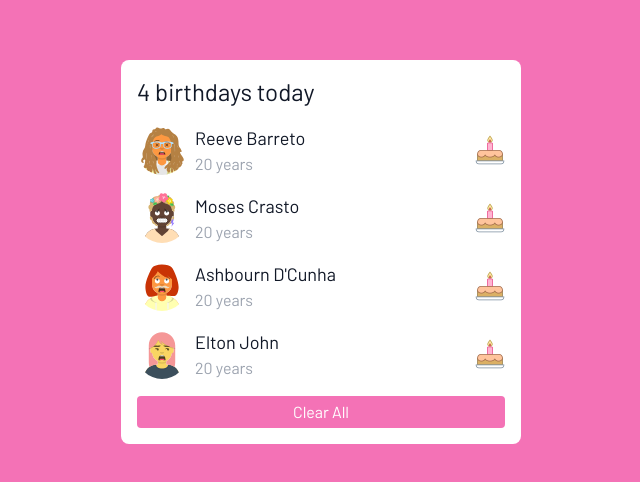
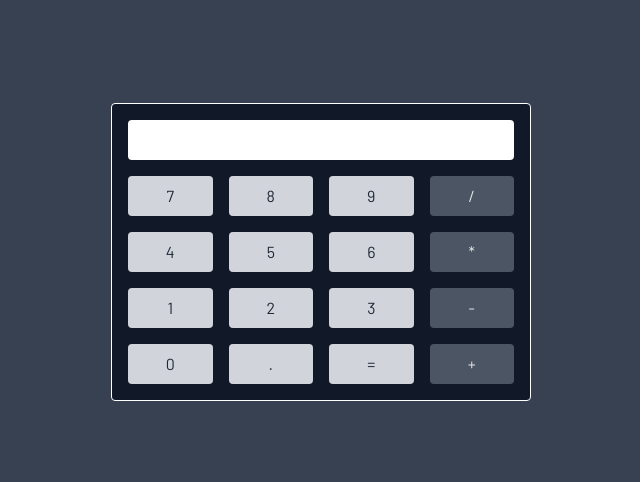
Before and after one commit to reeveboy/wdf-practical-repo, a React (Create React App) app: page / in a window 1280 px wide. Shown: the part 148-630 px from the top of the page, without its empty margins (319-959 px from the left). Built offline with nearby package versions, Linux system fonts and the light colour scheme.

Commit message:
Calculator UI

```diff
--- /dev/null
+++ b/src/Calculator/Calculator.js
@@ -0,0 +1,39 @@
+import React from 'react'
+
+function Calculator() {
+  return (
+    <div class="w-screen h-screen bg-gray-700 text-gray-200 flex justify-center items-center">
+        <div class="p-4 w-[420px] border border-white rounded grid grid-rows-5 gap-4 bg-gray-900">
+            <div>
+                <input class="w-full px-4 py-2 rounded text-gray-800" type="text" name="" id="" />
+            </div>
+            <div class="text-gray-800 grid grid-cols-4 gap-4 text-center">
+                <button class="px-4 py-2 bg-gray-300 hover:bg-gray-600 rounded">7</button>
+                <button class="px-4 py-2 bg-gray-300 hover:bg-gray-600 rounded">8</button>
+                <button class="px-4 py-2 bg-gray-300 hover:bg-gray-600 rounded">9</button>
+                <button class="px-4 py-2 bg-gray-600 hover:bg-gray-800 rounded text-gray-200">/</button>
+            </div>
+            <div class="text-gray-800 grid grid-cols-4 gap-4 text-center">
+                <button class="px-4 py-2 bg-gray-300 hover:bg-gray-600 rounded">4</button>
+                <button class="px-4 py-2 bg-gray-300 hover:bg-gray-600 rounded">5</button>
+                <button class="px-4 py-2 bg-gray-300 hover:bg-gray-600 rounded">6</button>
+                <button class="px-4 py-2 bg-gray-600 hover:bg-gray-800 rounded text-gray-200">*</button>
+            </div>
+            <div class="text-gray-800 grid grid-cols-4 gap-4 text-center">
+                <button class="px-4 py-2 bg-gray-300 hover:bg-gray-600 rounded">1</button>
+                <button class="px-4 py-2 bg-gray-300 hover:bg-gray-600 rounded">2</button>
+                <button class="px-4 py-2 bg-gray-300 hover:bg-gray-600 rounded">3</button>
+                <button class="px-4 py-2 bg-gray-600 hover:bg-gray-800 rounded text-gray-200">-</button>
+            </div>
+            <div class="text-gray-800 grid grid-cols-4 gap-4 text-center">
+                <button class="px-4 py-2 bg-gray-300 hover:bg-gray-600 rounded">0</button>
+                <button class="px-4 py-2 bg-gray-300 hover:bg-gray-600 rounded">.</button>
+                <button class="px-4 py-2 bg-gray-300 hover:bg-gray-600 rounded">=</button>
+                <button class="px-4 py-2 bg-gray-600 hover:bg-gray-800 rounded text-gray-200">+</button>
+            </div>
+        </div>
+    </div>
+  )
+}
+
+export default Calculator
--- a/src/index.js
+++ b/src/index.js
@@ -4,13 +4,15 @@ import './index.css';
 import App from './Birthday/App';
 import ReviewPage from './Review/ReviewPage';
 import Employees from './Employee/Employees'
+import Calculator from './Calculator/Calculator';
 
 const root = ReactDOM.createRoot(document.getElementById('root'));
 root.render(
   <React.StrictMode>
-    <App />
+    {/* <App /> */}
     {/* <ReviewPage /> */}
     {/* <Employees /> */}
+    <Calculator />
   </React.StrictMode>
 );
 
```
